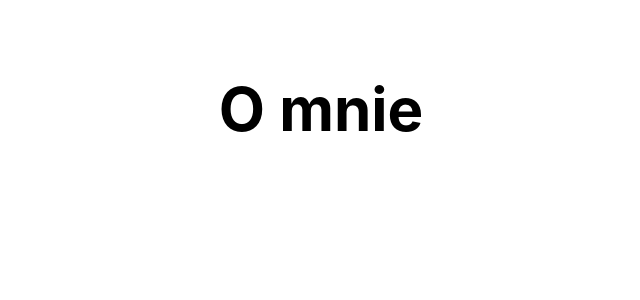
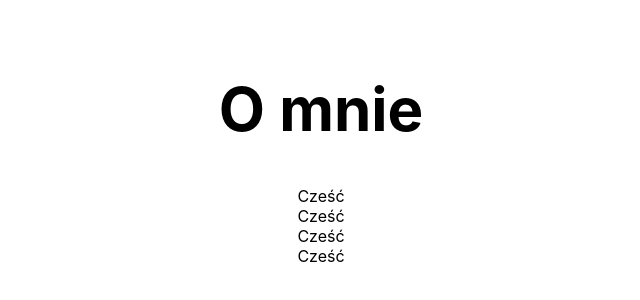
Before and after one commit to RudnickiPawel/p_rudnicki_portfolio, a React (Create React App) app: page / in a window 1280 px wide. Shown: the part 3433-3733 px from the top of the page, without its empty margins (319-959 px from the left). Built offline with nearby package versions, Linux system fonts and the light colour scheme.

Commit message:
flying text effect

```diff
--- a/src/components/Main/Main.js
+++ b/src/components/Main/Main.js
@@ -5,8 +5,22 @@ import Arrow from './Arrow/Arrow';
 import '../../styles/main.css';
 import { FontAwesomeIcon } from '@fortawesome/react-fontawesome';
 import { faHtml5, faCss3, faJs, faNpm, faReact, faGit, faNode, faSass } from "@fortawesome/free-brands-svg-icons";
+import { useEffect } from 'react';
 
 const Main = (props) => {
+  useEffect(() => {
+    let selectedFlyingText = '';
+    const watchingIt = document.getElementById('about').children[1];
+    var observer = new IntersectionObserver(function (entries) {
+      if (entries[0].isIntersecting === true) {
+        selectedFlyingText = Array.from(document.querySelectorAll('.Section__item--flying'));
+        selectedFlyingText.map(text => text.style.left = '0px');
+      }
+
+    }, { threshold: [1] });
+    observer.observe(watchingIt);
+  }, []);
+
   return (
     <Fragment>
       <Section id='projects' className='card'>
@@ -73,8 +87,14 @@ const Main = (props) => {
         </div>
         <Arrow targetId='#about' version='black' />
       </Section>
-      <Section id='about'>
+      <Section id='about' className='about'>
         <h1 className='Section__title'>O mnie</h1>
+        <div className='Section__container'>
+          <div className='Section__item--flying Section__item1'>Cześć</div>
+          <div className='Section__item--flying Section__item2'>Cześć</div>
+          <div className='Section__item--flying Section__item3'>Cześć</div>
+          <div className='Section__item--flying Section__item4'>Cześć</div>
+        </div>
       </Section>
       {/* <Section id='contact'>
         <h1 className='Section__title'>Kontakt</h1>
--- a/src/components/Main/Section/_Section.sass
+++ b/src/components/Main/Section/_Section.sass
@@ -94,6 +94,22 @@
       margin: 0
       font-size: 25px
 
+  &--about
+    .Section__container
+      overflow: hidden
+    .Section__item
+      &--flying
+        position: relative
+        transition: all 1s ease-out
+      &1
+        left: 1000px
+      &2
+        left: -2500px
+      &3
+        left: 3700px
+      &4
+        left: -4800px
+
   &__title
     width: 100%
     font-size: 60px
--- a/src/styles/main.css
+++ b/src/styles/main.css
@@ -469,6 +469,32 @@ code {
   font-size: 25px;
 }
 
+.Section--about .Section__container {
+  overflow: hidden;
+}
+
+.Section--about .Section__item--flying {
+  position: relative;
+  -webkit-transition: all 1s ease-out;
+  transition: all 1s ease-out;
+}
+
+.Section--about .Section__item1 {
+  left: 1000px;
+}
+
+.Section--about .Section__item2 {
+  left: -2500px;
+}
+
+.Section--about .Section__item3 {
+  left: 3700px;
+}
+
+.Section--about .Section__item4 {
+  left: -4800px;
+}
+
 .Section__title {
   width: 100%;
   font-size: 60px;
```
